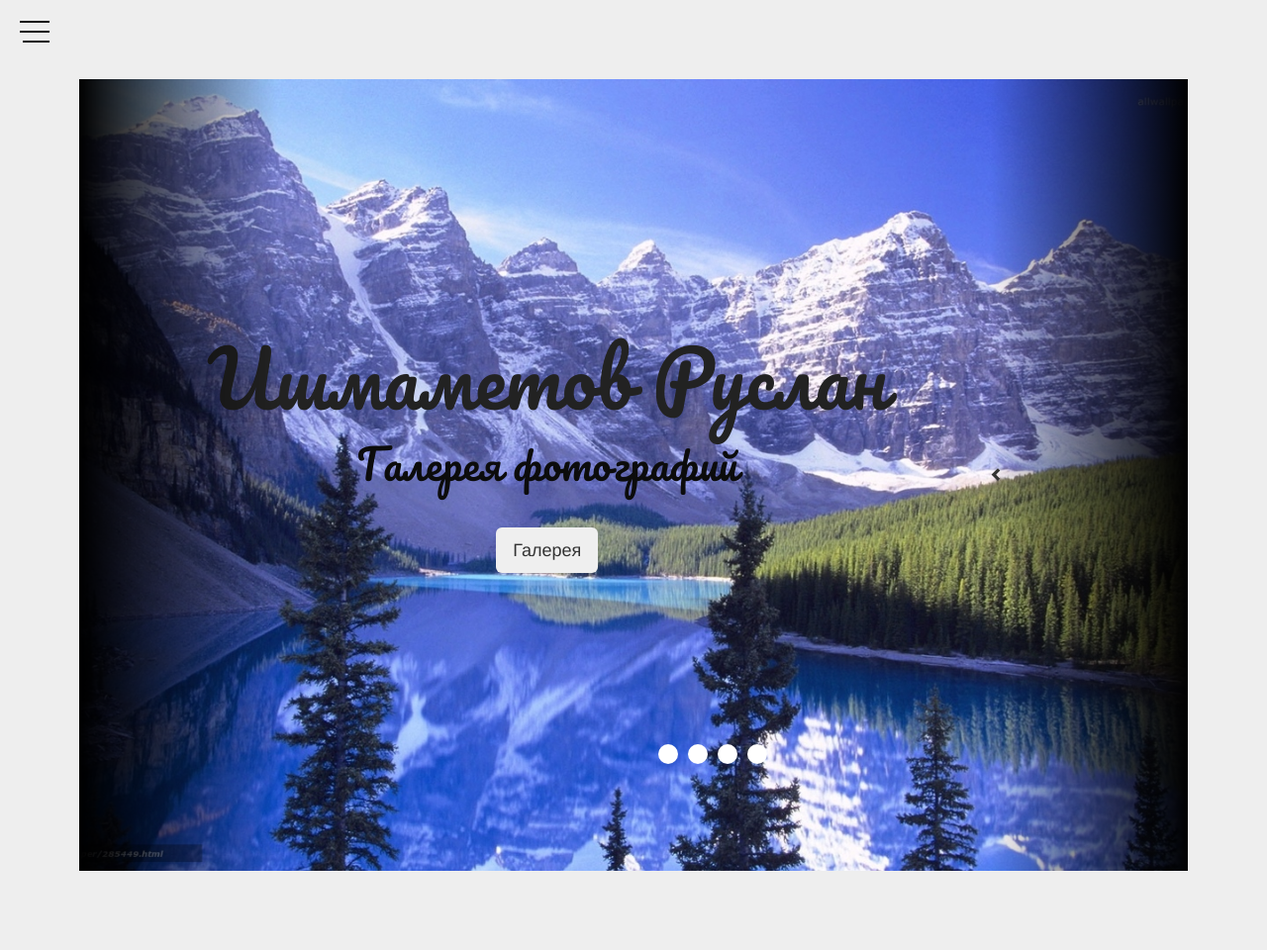
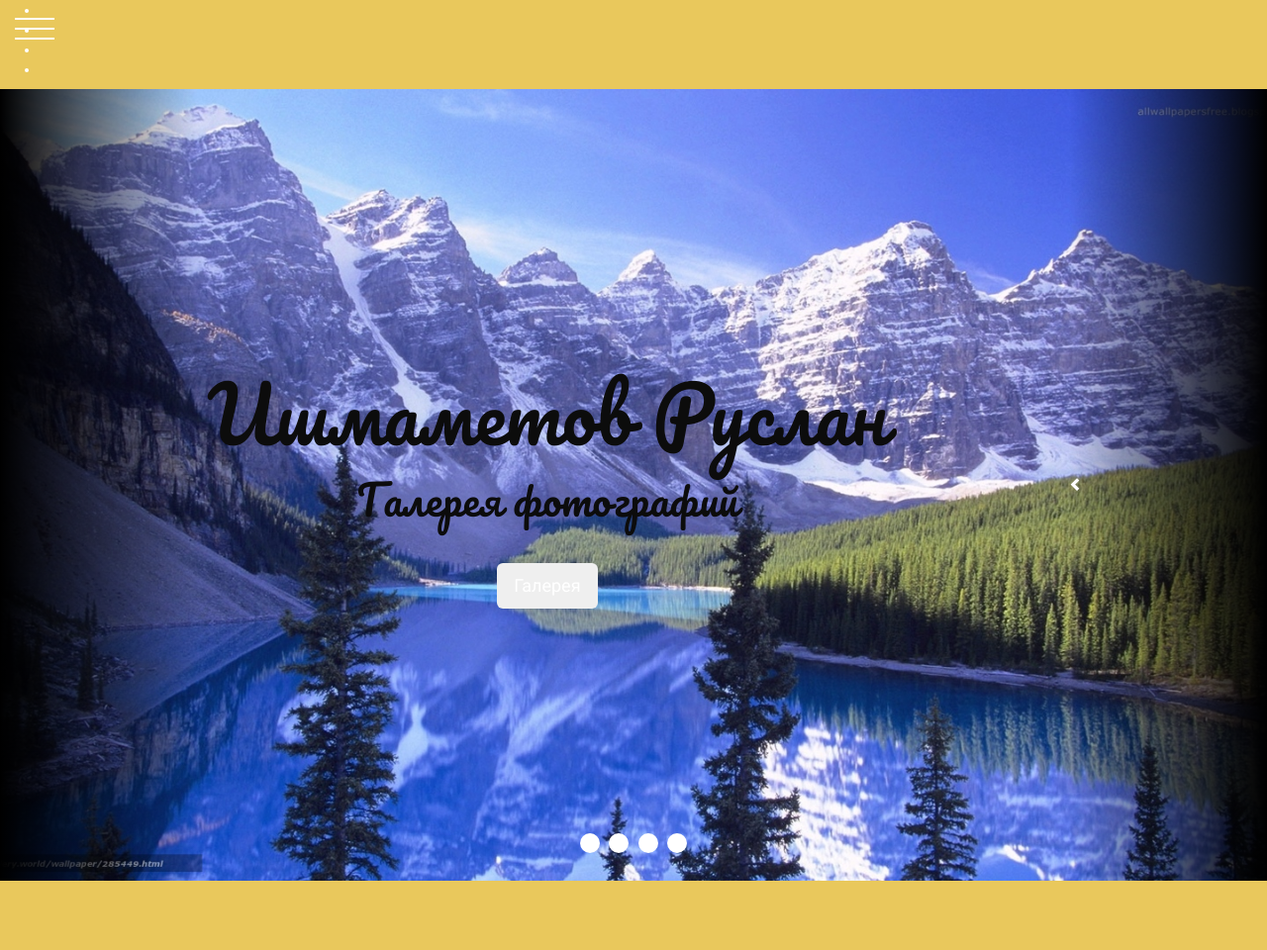
Before and after one commit to IshmametovRuslan/photosait, a PHP site: page / in a window 1280 px wide; the page is wider, and only the part inside the window is pictured. Shown: that part at 99% size. After the commit the page ends 890 px from the top of that part, so only its background shows below. Run offline with PHP 8.4, Linux system fonts and the light colour scheme; some libraries are stand-ins or nearby versions; some web fonts are replaced.

Commit message:
Новое меню бургер с анимацией

```diff
--- a/css/style.css
+++ b/css/style.css
@@ -1,172 +1,65 @@
-html,
+@import url(https://fonts.googleapis.com/css?family=Roboto);
+html {
+  overflow: hidden;
+}
 body {
   margin: 0;
   padding: 0;
+  box-sizing: border-box;
+  color: #fff;
+  font-family: 'Roboto', sans-serif;
+  position: relative;
+  background: #e9c85c;
+  transform: translateX(0px);
+  transition: transform 800ms cubic-bezier(0.68, -0.55, 0.265, 1.55);
 }
-.navBurger {
+/*-----Кнопка меню-----*/
+.button_menu {
   position: fixed;
-  left: 20px;
-  top: 20px;
+  top: 10px;
+  left: 10px;
+  z-index: 10000;
+  background: transparent;
+  width: 50px;
+  height: 40px;
+  overflow: hidden;
   cursor: pointer;
-  background: #111;
-  box-sizing: border-box;
-  background-clip: content-box;
-  width: 30px;
-  height: 24px;
-  border-top: 11px solid transparent;
-  border-bottom: 11px solid transparent;
-  -webkit-transform: rotate(0deg);
-  transform: rotate(0deg);
-  -webkit-transition: all 0.25s ease-in-out;
-  transition: all 0.25s ease-in-out;
 }
-.navBurger:before,
-.navBurger:after {
-  content: "";
-  position: absolute;
-  background: #111;
+.button_menu:hover {
+  cursor: pointer;
+}
+.button_menu .line {
+  display: block;
+  width: 80%;
   height: 2px;
-  width: 100%;
-  right: 0;
-  will-change: rotate;
-  -webkit-transform: rotate(0deg);
-  transform: rotate(0deg);
-  -webkit-transition: all 0.5s ease;
-  transition: all 0.5s ease;
+  background: #fff;
+  margin: 8px auto;
 }
-.navBurger:before {
-  top: -10px;
+.button_menu .line:nth-child(1),
+.button_menu .line:nth-child(3) {
+  transform: rotate(0deg) translateY(0);
+  transition: all 600ms cubic-bezier(0.68, -0.55, 0.265, 1.55);
 }
-.navBurger:after {
-  bottom: -10px;
-  width: 90%;
+.button_menu .line:nth-child(2) {
+  transform: translateX(0);
+  transition: all 600ms cubic-bezier(0.68, -0.55, 0.265, 1.55);
 }
-.navBurger.active {
-  background: transparent;
-  background-clip: content-box;
+.close .line:nth-child(1) {
+  -webkit-transform: rotate(45deg) translateY(15px);
+  -moz-transform: rotate(45deg) translateY(15px);
+  transform: rotate(45deg) translateY(15px);
 }
-.navBurger.active:before {
-  -webkit-transform: rotate(135deg);
-  transform: rotate(135deg);
-  top: 0;
-  background: #eee;
-  width: 110%;
+.close .line:nth-child(3) {
+  -webkit-transform: rotate(-45deg) translateY(-15px);
+  -moz-transform: rotate(-45deg) translateY(-15px);
+  transform: rotate(-45deg) translateY(-15px);
 }
-.navBurger.active:after {
-  bottom: 0;
-  -webkit-transform: rotate(-135deg);
-  transform: rotate(-135deg);
-  background: #eee;
-  width: 110%;
+.close .line:nth-child(2) {
+  -webkit-transform: translateX(-100px);
+  -moz-transform: translateX(-100px);
+  transform: translateX(-100px);
 }
-.overlay {
-  position: fixed;
-  background: #2A3140;
-  top: 0;
-  right: 0;
-  width: 100%;
-  height: 100%;
-  opacity: 0;
-  transform-origin: right top;
-  transform: scale(0);
-  visibility: hidden;
-  transition: all 0.4s ease-in-out;
-  overflow: hidden;
-}
-.overlay.open {
-  opacity: .99;
-  visibility: visible;
-  transform: scale(1);
-}
-.overlay.open li {
-  display: block;
-  animation: fadeInRight 0.4s cubic-bezier(0.42, 0.83, 0.7, 1.5) forwards;
-  animation-delay: .4s;
-  transform: rotate(-7deg);
-  transform-origin: right bottom;
-}
-.overlay.open li:nth-of-type(2) {
-  animation-delay: .5s;
-}
-.overlay.open li:nth-of-type(3) {
-  animation-delay: .6s;
-}
-.overlay.open li:nth-of-type(4) {
-  animation-delay: .7s;
-}
-.overlay.open li:nth-of-type(5) {
-  animation-delay: .8s;
-}
-.overlayMenu {
-  position: absolute;
-  text-align: right;
-  right: 10vw;
-  bottom: 10vw;
-}
-.overlayMenu ul {
-  list-style: none;
-  padding: 0;
-  margin: 0 auto;
-  display: block;
-  position: relative;
-  height: 100%;
-}
-.overlayMenu ul li {
-  display: block;
-  position: relative;
-  opacity: 0;
-  width: 100%;
-}
-.overlayMenu ul li a {
-  display: inline-block;
-  border: 1px solid rgba(255, 255, 255, 0.09);
-  color: #fff;
-  text-decoration: none;
-  font-size: 30px;
-  padding: 10px 40px 10px 40px;
-  margin: 5px 0;
-  transition: .2s;
-}
-.overlayMenu ul li a:hover,
-.overlayMenu ul li a:active,
-.overlayMenu ul li a:focus {
-  transform: translateX(-2px);
-  padding-left: 80px;
-  outline: 1px solid rgba(255, 255, 255, 0.3);
-  background: rgba(255, 255, 255, 0.03);
-}
-.locked {
-  overflow: hidden;
-}
-@keyframes fadeInRight {
-  0% {
-    opacity: 0;
-    left: 50px;
-  }
-  100% {
-    opacity: 1;
-    left: 0;
-    transform: rotate(0deg);
-  }
-}
-html {
-  padding: 80px;
-  margin: 0;
-  background: #eee;
-  color: #222;
-  font-weight: 300;
-  font-family: 'Raleway';
-}
-h1 {
-  font-size: 2rem;
-  color: #222;
-}
-p {
-  line-height: 40px;
-  font-size: 16px;
-  font-family: 'Crimson Text';
-  color: #222;
-}
+/*-----Слайдер карусель-----*/
 .slider__container {
   overflow: hidden;
   margin: 0 auto;
--- a/css/style.less
+++ b/css/style.less
@@ -1,190 +1,77 @@
 @image_width: image-width('../images/slider-images/285449_pejzazh_vid_krasivo_kartinka_oboi_priroda_1920x1080_(www.GdeFon.ru).jpg');
-.gradient(@direction){
-	background: linear-gradient(@direction, rgba(0,0,0,1) 0%,rgba(0,0,0,0.99) 1%,rgba(0,0,0,0) 100%);
+@import url(https://fonts.googleapis.com/css?family=Roboto);
+.gradient(@direction) {
+	background: linear-gradient(@direction, rgba(0, 0, 0, 1) 0%, rgba(0, 0, 0, 0.99) 1%, rgba(0, 0, 0, 0) 100%);
 }
-html, body {
+
+html {
+	overflow: hidden;
+}
+
+body {
 	margin: 0;
 	padding: 0;
+	box-sizing: border-box;
+	color: #fff;
+	font-family: 'Roboto', sans-serif;
+	position: relative;
+	background: #e9c85c;
+	transform: translateX(0px);
+	transition: transform 800ms cubic-bezier(0.68, -0.55, 0.265, 1.55);
 }
 
-.navBurger {
+/*-----Кнопка меню-----*/
+
+.button_menu {
 	position: fixed;
-	left: 20px;
-	top: 20px;
+	top: 10px;
+	left: 10px;
+	z-index: 10000;
+	background: transparent;
+	width: 50px;
+	height: 40px;
+	overflow: hidden;
 	cursor: pointer;
-	background: #111;
-	box-sizing: border-box;
-	background-clip: content-box;
-	width: 30px;
-	height: 24px;
-	border-top: 11px solid transparent;
-	border-bottom: 11px solid transparent;
-	-webkit-transform: rotate(0deg);
-	transform: rotate(0deg);
-	-webkit-transition: all 0.25s ease-in-out;
-	transition: all 0.25s ease-in-out;
-	&:before,
-	&:after {
-		content: "";
-		position: absolute;
-		background: #111;
+	&:hover {
+		cursor: pointer;
+	}
+	.line {
+		display: block;
+		width: 80%;
 		height: 2px;
-		width: 100%;
-		right: 0;
-		will-change: rotate;
-		-webkit-transform: rotate(0deg);
-		transform: rotate(0deg);
-		-webkit-transition: all 0.5s ease;
-		transition: all 0.5s ease;
-	}
-	&:before {
-		top: -10px;
-	}
-	&:after {
-		bottom: -10px;
-		width: 90%;
-	}
-	&.active {
-		background: transparent;
-		background-clip: content-box;
-	}
-	&.active:before {
-		-webkit-transform: rotate(135deg);
-		transform: rotate(135deg);
-		top: 0;
-		background: #eee;
-		width: 110%;
-	}
-	&.active:after {
-		bottom: 0;
-		-webkit-transform: rotate(-135deg);
-		transform: rotate(-135deg);
-		background: #eee;
-		width: 110%;
-	}
-}
-
-.overlay {
-	position: fixed;
-	background: #2A3140;
-	top: 0;
-	right: 0;
-	width: 100%;
-	height: 100%;
-	opacity: 0;
-	transform-origin: right top;
-	transform: scale(0);
-	visibility: hidden;
-	transition: all .4s ease-in-out;
-	overflow: hidden;
-	&.open {
-		opacity: .99;
-		visibility: visible;
-		// width: 100%;
-		// height: 100%;
-		transform: scale(1);
-		li {
-			display: block;
-			animation: fadeInRight .4s cubic-bezier(.42, .83, .7, 1.5) forwards;
-			animation-delay: .4s;
-			transform: rotate(-7deg);
-			transform-origin: right bottom;
-			&:nth-of-type(2) {
-				animation-delay: .5s;
-			}
-			&:nth-of-type(3) {
-				animation-delay: .6s;
-			}
-			&:nth-of-type(4) {
-				animation-delay: .7s;
-			}
-			&:nth-of-type(5) {
-				animation-delay: .8s;
-			}
+		background: #fff;
+		margin: 8px auto;
+		&:nth-child(1), &:nth-child(3) {
+			transform: rotate(0deg) translateY(0);
+			transition: all 600ms cubic-bezier(0.68, -0.55, 0.265, 1.55);
+		}
+		&:nth-child(2) {
+			transform: translateX(0);
+			transition: all 600ms cubic-bezier(0.68, -0.55, 0.265, 1.55);
 		}
 	}
 }
+.close .line:nth-child(1) {
+	-webkit-transform:rotate(45deg) translateY(15px);
+	-moz-transform:rotate(45deg) translateY(15px);
+	transform:rotate(45deg) translateY(15px);
 
-.overlayMenu {
-	position: absolute;
-	text-align: right;
-	right: 10vw;
-	bottom: 10vw;
-	ul {
-		list-style: none;
-		padding: 0;
-		margin: 0 auto;
-		display: block;
-		position: relative;
-		height: 100%;
-		li {
-			display: block;
-			position: relative;
-			opacity: 0;
-			width: 100%;
-			a {
-				display: inline-block;
-				border: 1px solid rgba(255,255,255,.09);
-				color: #fff;
-				text-decoration: none;
-				font-size: 30px;
-				padding: 10px 40px 10px 40px;
-				margin: 5px 0;
-				transition: .2s;
-				&:hover,
-				&:active,
-				&:focus {
-					transform: translateX(-2px);
-					// outline-offset: 2px;
-					padding-left: 80px;
-					outline: 1px solid rgba(255,255,255,.3);
-					background: rgba(255,255,255,.03);
-				}
-			}
-		}
-	}
 }
 
-.locked {
-	overflow: hidden;
+.close .line:nth-child(3) {
+	-webkit-transform:rotate(-45deg) translateY(-15px);
+	-moz-transform:rotate(-45deg) translateY(-15px);
+	transform:rotate(-45deg) translateY(-15px);
 }
 
-@keyframes fadeInRight {
-	0% {
-		opacity: 0;
-		left: 50px;
-	}
-	100% {
-		opacity: 1;
-		left: 0;
-		transform: rotate(0deg);
-	}
-}
-
-// ---------------- Display --------------------
-html {
-	padding: 80px;
-	margin: 0;
-	background: #eee;
-	color: #222;
-	font-weight: 300;
-	font-family: 'Raleway';
+.close .line:nth-child(2){
+	-webkit-transform:translateX(-100px);
+	-moz-transform:translateX(-100px);
+	transform:translateX(-100px);
 }
 
 
-h1 {
-	font-size: 2rem;
-	color: #222;
-}
-
-p {
-	line-height: 40px;
-	font-size: 16px;
-	font-family: 'Crimson Text';
-	color: #222;
-}
-
-
+/*-----Слайдер карусель-----*/
 
 .slider__container {
 	overflow: hidden;
@@ -200,23 +87,23 @@ p {
 		background-position: center center;
 		background-size: cover;
 	}
-	.nav__button{
+	.nav__button {
 		position: relative;
-		.next__button, .prev__button{
+		.next__button, .prev__button {
 			display: table;
 			position: absolute;
 			width: 200px;
 			height: 100vh;
 		}
-		.next__button{
+		.next__button {
 			right: 0px;
 			.gradient(to left);
 		}
-		.prev__button{
+		.prev__button {
 			left: 0px;
 			.gradient(to right)
 		}
-		& .vertical_align{
+		& .vertical_align {
 			display: table-cell;
 			vertical-align: middle;
 		}
@@ -225,6 +112,7 @@ p {
 		}
 	}
 }
+
 .main_page_text {
 	position: absolute;
 	text-align: center;
@@ -244,6 +132,7 @@ p {
 		margin-top: 3em;
 	}
 }
+
 #nav-btns {
 	position: absolute;
 	width: 100%;
--- a/main_page.php
+++ b/main_page.php
@@ -1,17 +1,27 @@
+<div class="button_menu">
+	<span class="line"></span>
+	<span class="line"></span>
+	<span class="line"></span>
+</div>
+<div class="menu">
+	<nav>
+		<ul>
+			<li>
+				<a href="#" data-class='aboutus_is_visible'></a>
+			</li>
+			<li>
+				<a href="#" data-class='aboutus_is_visible'></a>
+			</li>
+			<li>
+				<a href="#" data-class='aboutus_is_visible'></a>
+			</li>
+			<li>
+				<a href="#" data-class='aboutus_is_visible'></a>
+			</li>
+		</ul>
+	</nav>
+</div>
 <div class="page text_center">
-	<div class="overlay">
-		<nav class="overlayMenu">
-			<ul role="menu">
-				<li><a href="#" role="menuitem">Parity</a></li>
-				<li><a href="#" role="menuitem">Abstract</a></li>
-				<li><a href="#" role="menuitem">Educated</a></li>
-				<li><a href="#" role="menuitem">Decorum</a></li>
-				<li><a href="#" role="menuitem">Tenuous</a></li>
-			</ul>
-		</nav>
-	</div>
-	<div class="navBurger" role="navigation" id="navToggle"></div>
-
 	<div class="nav_open nav_close">
 		<div class="open"></div>
 		<div class="close"></div>
```
Also changed, not shown: javascript/script.js (+29 -6 lines).
